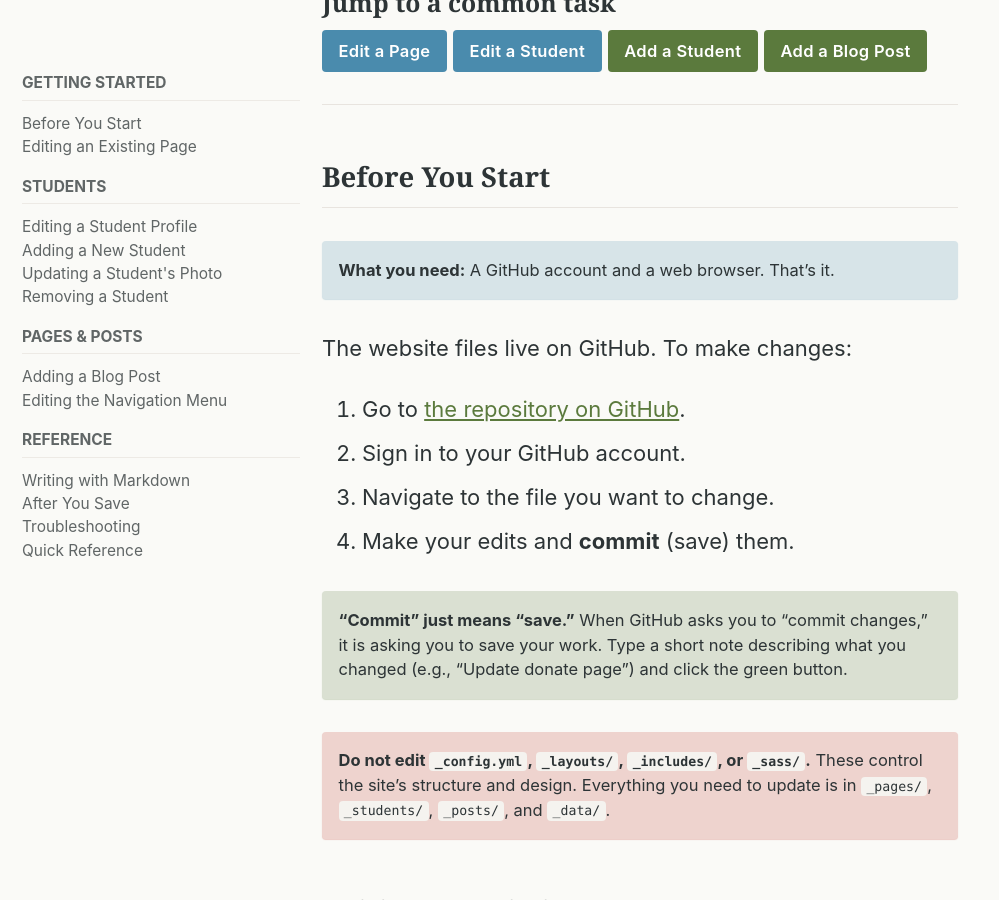
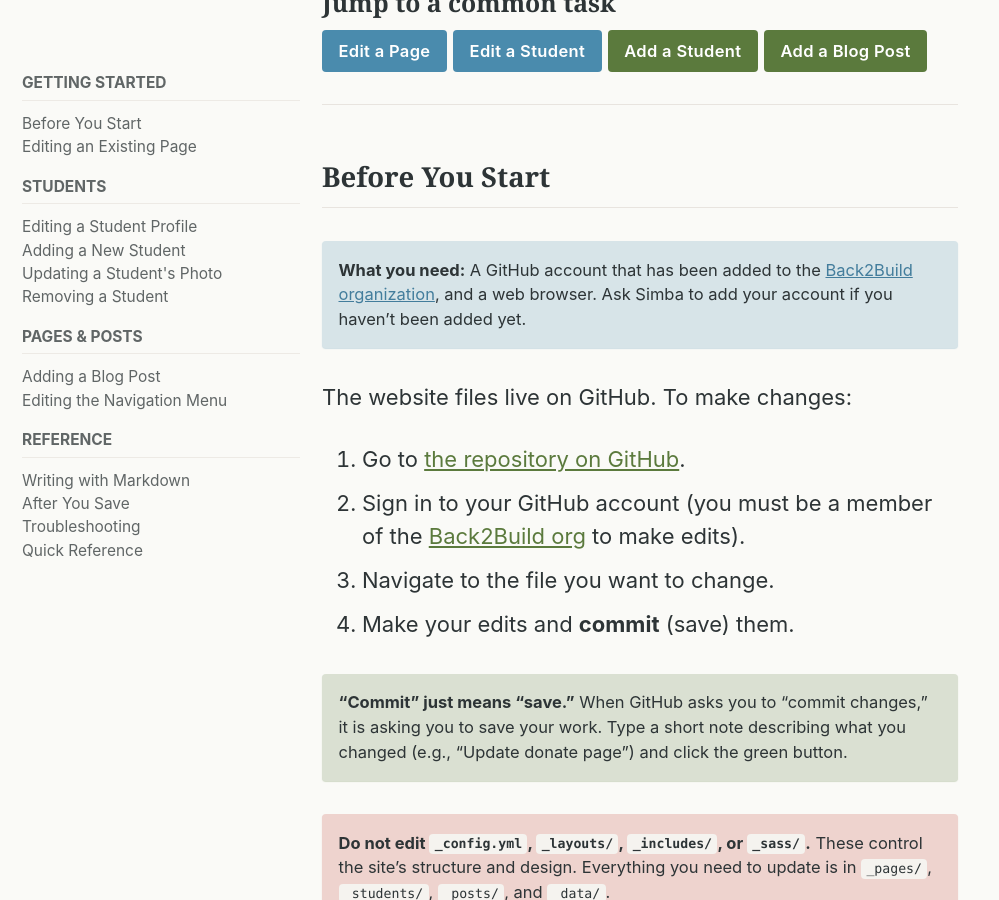
Before and after one commit to back2build/back2build.github.io, a Jekyll site: the page built from _pages/how-to-update.md, in a window 1280 px wide and 900 px high, scrolled down 496 px. Shown: the whole window, without its empty margins (0-999 px from the left). Built offline with Jekyll 4.4.1, drawn with Linux system fonts in a browser that asks for light colours; cached includes are drawn as plain includes.

Commit message:
Add GitHub org membership requirement to how-to-update guide
Co-Authored-By: Claude Opus 4.6 (1M context) <noreply@anthropic.com>

```diff
--- a/_pages/how-to-update.md
+++ b/_pages/how-to-update.md
@@ -19,13 +19,13 @@ This guide walks you through how to make changes to the Back2Build website. Ever
 
 ## Before You Start
 
-**What you need:** A GitHub account and a web browser. That's it.
+**What you need:** A GitHub account that has been added to the [Back2Build organization](https://github.com/back2build), and a web browser. Ask Simba to add your account if you haven't been added yet.
 {: .notice--info}
 
 The website files live on GitHub. To make changes:
 
 1. Go to [the repository on GitHub](https://github.com/back2build/back2build.github.io).
-2. Sign in to your GitHub account.
+2. Sign in to your GitHub account (you must be a member of the [Back2Build org](https://github.com/back2build) to make edits).
 3. Navigate to the file you want to change.
 4. Make your edits and **commit** (save) them.
 
```
